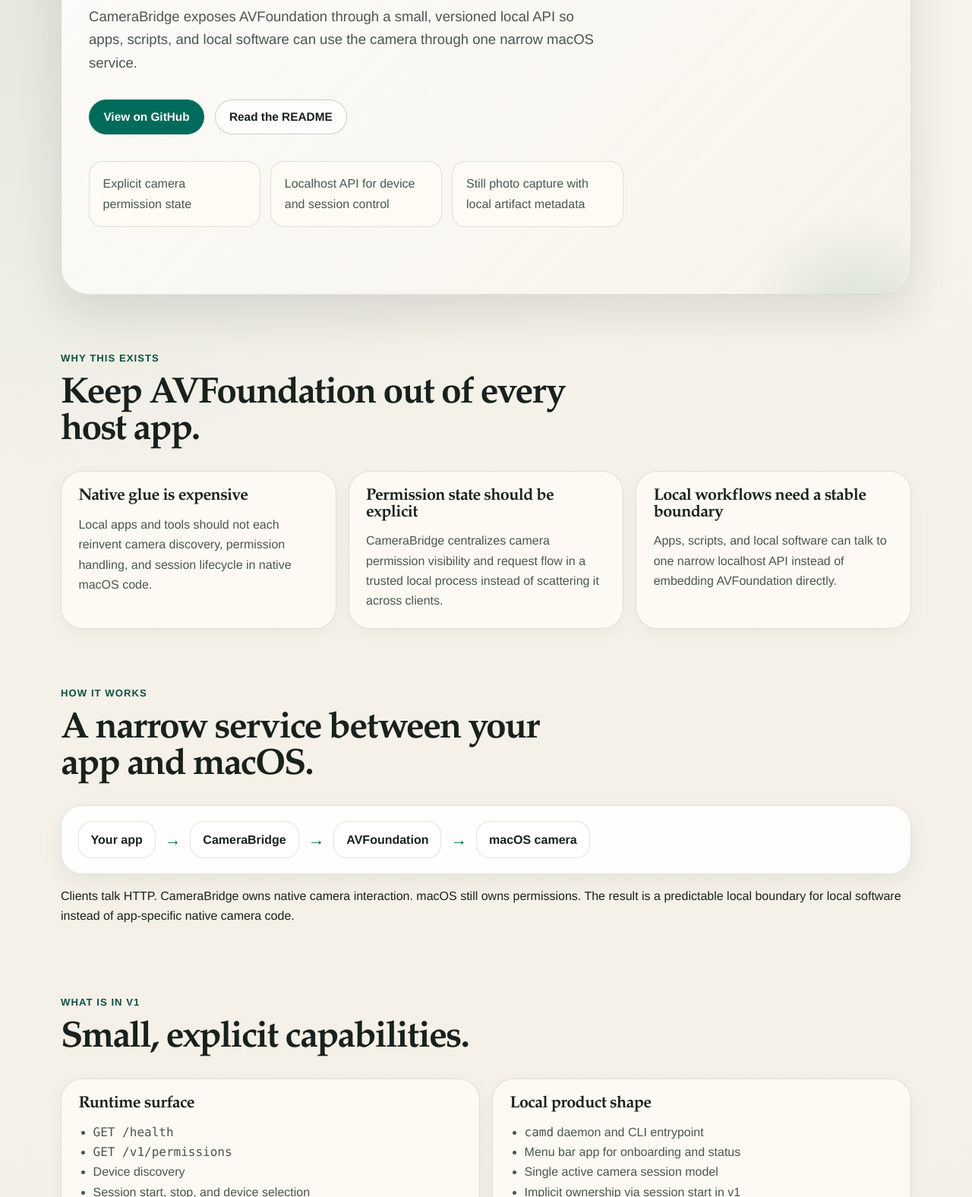
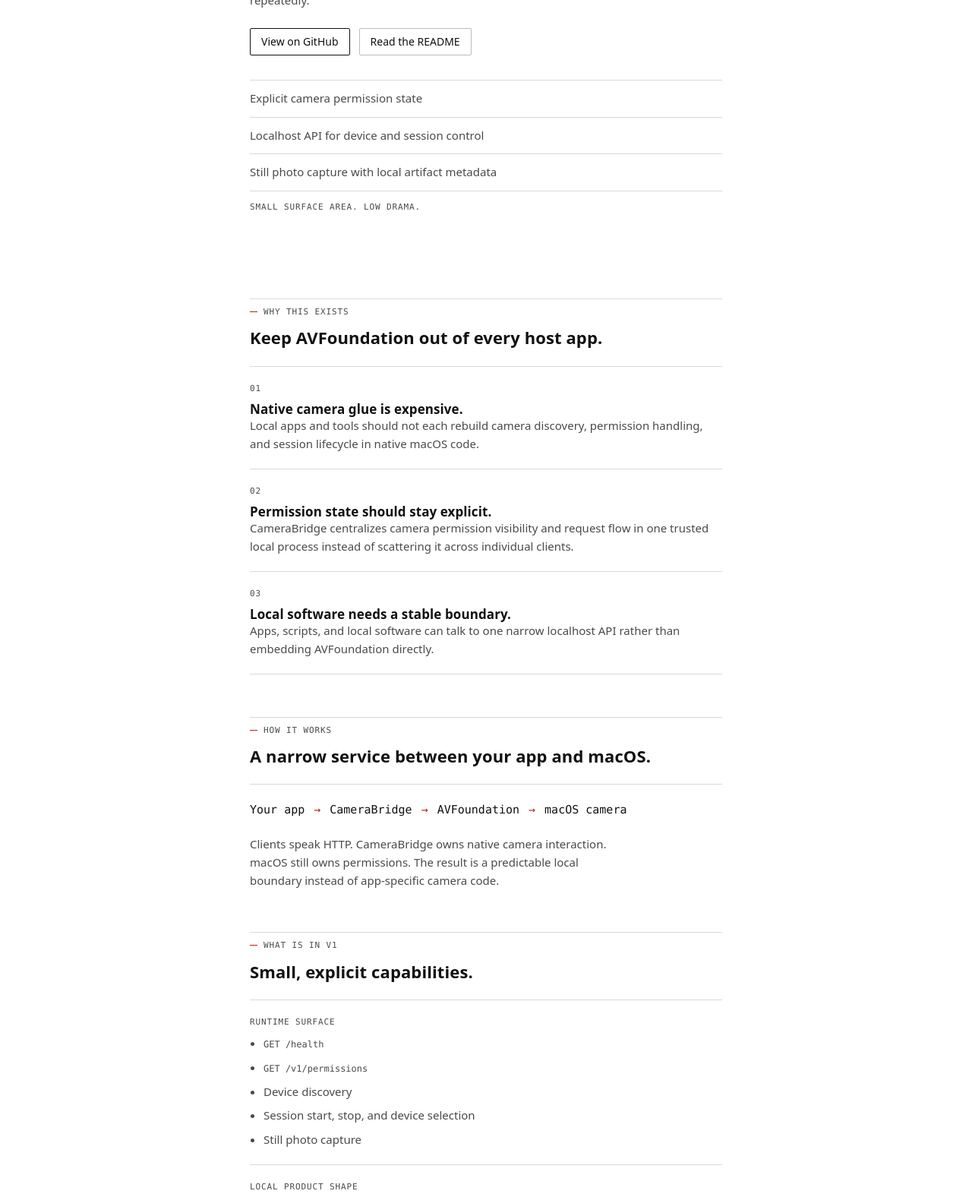
Before and after one commit to rschroed/CameraBridge, a plain HTML site: page site/index.html in a window 1280 px wide. Shown: the part 481-2057 px from the top of the page at 76% size. Drawn offline with Linux system fonts and the light colour scheme.

Commit message:
Redesign public homepage

```diff
--- a/site/index.html
+++ b/site/index.html
@@ -31,7 +31,7 @@
   </head>
   <body>
     <div class="page-shell">
-      <header class="hero">
+      <header class="site-header" id="top">
         <nav class="topbar" aria-label="Primary">
           <a class="brand" href="#top">CameraBridge</a>
           <div class="nav-links">
@@ -41,91 +41,97 @@
           </div>
         </nav>
 
-        <section class="hero-content" id="top">
+        <section class="hero">
           <p class="eyebrow">Local-only macOS camera service</p>
-          <h1>Local macOS camera service over localhost.</h1>
+          <h1>Local camera access on macOS, through one narrow localhost boundary.</h1>
           <p class="hero-copy">
-            CameraBridge exposes AVFoundation through a small, versioned local
-            API so apps, scripts, and local software can use the camera through
-            one narrow macOS service.
+            CameraBridge exposes AVFoundation through a small, versioned local API
+            so apps, scripts, and local software can use the camera through one
+            deliberate macOS service instead of embedding native glue repeatedly.
           </p>
           <div class="hero-actions">
             <a class="button button-primary" href="https://github.com/rschroed/CameraBridge"
               >View on GitHub</a
             >
-            <a class="button button-secondary" href="https://github.com/rschroed/CameraBridge/blob/main/README.md"
+            <a class="button" href="https://github.com/rschroed/CameraBridge/blob/main/README.md"
               >Read the README</a
             >
           </div>
-          <ul class="hero-points" aria-label="Highlights">
+          <ul class="hero-meta" aria-label="Highlights">
             <li>Explicit camera permission state</li>
             <li>Localhost API for device and session control</li>
             <li>Still photo capture with local artifact metadata</li>
           </ul>
+          <p class="hero-note">Small surface area. Low drama.</p>
         </section>
       </header>
 
       <main>
-        <section class="section problem">
+        <section class="section" aria-labelledby="why-title">
           <div class="section-heading">
             <p class="section-label">Why this exists</p>
-            <h2>Keep AVFoundation out of every host app.</h2>
+            <h2 id="why-title">Keep AVFoundation out of every host app.</h2>
           </div>
-          <div class="grid grid-three">
-            <article class="card">
-              <h3>Native glue is expensive</h3>
+          <div class="argument-list">
+            <article class="argument">
+              <p class="item-label">01</p>
+              <h3>Native camera glue is expensive.</h3>
               <p>
-                Local apps and tools should not each reinvent camera discovery,
+                Local apps and tools should not each rebuild camera discovery,
                 permission handling, and session lifecycle in native macOS code.
               </p>
             </article>
-            <article class="card">
-              <h3>Permission state should be explicit</h3>
+            <article class="argument">
+              <p class="item-label">02</p>
+              <h3>Permission state should stay explicit.</h3>
               <p>
                 CameraBridge centralizes camera permission visibility and request
-                flow in a trusted local process instead of scattering it across
-                clients.
+                flow in one trusted local process instead of scattering it across
+                individual clients.
               </p>
             </article>
-            <article class="card">
-              <h3>Local workflows need a stable boundary</h3>
+            <article class="argument">
+              <p class="item-label">03</p>
+              <h3>Local software needs a stable boundary.</h3>
               <p>
-                Apps, scripts, and local software can talk to one narrow
-                localhost API instead of embedding AVFoundation directly.
+                Apps, scripts, and local software can talk to one narrow localhost
+                API rather than embedding AVFoundation directly.
               </p>
             </article>
           </div>
         </section>
 
-        <section class="section architecture" id="how-it-works">
+        <section class="section" id="how-it-works" aria-labelledby="how-title">
           <div class="section-heading">
             <p class="section-label">How it works</p>
-            <h2>A narrow service between your app and macOS.</h2>
+            <h2 id="how-title">A narrow service between your app and macOS.</h2>
           </div>
           <div class="flow" aria-label="CameraBridge architecture">
-            <div class="flow-step">Your app</div>
-            <div class="flow-arrow" aria-hidden="true">→</div>
-            <div class="flow-step">CameraBridge</div>
-            <div class="flow-arrow" aria-hidden="true">→</div>
-            <div class="flow-step">AVFoundation</div>
-            <div class="flow-arrow" aria-hidden="true">→</div>
-            <div class="flow-step">macOS camera</div>
+            <p class="flow-line">
+              <span>Your app</span>
+              <span class="flow-arrow" aria-hidden="true">→</span>
+              <span>CameraBridge</span>
+              <span class="flow-arrow" aria-hidden="true">→</span>
+              <span>AVFoundation</span>
+              <span class="flow-arrow" aria-hidden="true">→</span>
+              <span>macOS camera</span>
+            </p>
           </div>
           <p class="section-copy">
-            Clients talk HTTP. CameraBridge owns native camera interaction. macOS
+            Clients speak HTTP. CameraBridge owns native camera interaction. macOS
             still owns permissions. The result is a predictable local boundary
-            for local software instead of app-specific native camera code.
+            instead of app-specific camera code.
           </p>
         </section>
 
-        <section class="section features" id="v1">
+        <section class="section" id="v1" aria-labelledby="v1-title">
           <div class="section-heading">
             <p class="section-label">What is in v1</p>
-            <h2>Small, explicit capabilities.</h2>
+            <h2 id="v1-title">Small, explicit capabilities.</h2>
           </div>
-          <div class="grid grid-two">
-            <article class="card feature-list">
-              <h3>Runtime surface</h3>
+          <div class="scope-list">
+            <article class="scope-block">
+              <p class="item-label">Runtime surface</p>
               <ul>
                 <li><code>GET /health</code></li>
                 <li><code>GET /v1/permissions</code></li>
@@ -134,8 +140,8 @@
                 <li>Still photo capture</li>
               </ul>
             </article>
-            <article class="card feature-list">
-              <h3>Local product shape</h3>
+            <article class="scope-block">
+              <p class="item-label">Local product shape</p>
               <ul>
                 <li><code>camd</code> daemon and CLI entrypoint</li>
                 <li>Menu bar app for onboarding and status</li>
@@ -148,14 +154,14 @@
           </div>
         </section>
 
-        <section class="section trust">
+        <section class="section" aria-labelledby="trust-title">
           <div class="section-heading">
             <p class="section-label">Trust model</p>
-            <h2>Local-first constraints, stated clearly.</h2>
+            <h2 id="trust-title">Local-first constraints, stated clearly.</h2>
           </div>
-          <div class="grid grid-two">
-            <article class="card">
-              <h3>What CameraBridge is</h3>
+          <div class="trust-grid">
+            <article class="trust-block">
+              <p class="item-label">What CameraBridge is</p>
               <ul>
                 <li>macOS only</li>
                 <li>localhost only</li>
@@ -165,8 +171,8 @@
                 <li>Single-user machine assumption</li>
               </ul>
             </article>
-            <article class="card">
-              <h3>What CameraBridge is not</h3>
+            <article class="trust-block">
+              <p class="item-label">What CameraBridge is not</p>
               <ul>
                 <li>Not remote access</li>
                 <li>Not cloud sync</li>
@@ -177,12 +183,12 @@
           </div>
         </section>
 
-        <section class="section example" id="example">
+        <section class="section" id="example" aria-labelledby="example-title">
           <div class="section-heading">
             <p class="section-label">Quick example</p>
-            <h2>Health and permissions over a local HTTP boundary.</h2>
+            <h2 id="example-title">Health and permissions over local HTTP.</h2>
           </div>
-          <div class="example-card">
+          <div class="example-block">
             <pre><code>curl http://127.0.0.1:PORT/health
 
 {
@@ -195,36 +201,38 @@
   "status": "not_determined"
 }</code></pre>
           </div>
+          <p class="annotation">Readable by humans. Legible to agents.</p>
           <p class="section-copy">
-            The shipped v1 surface is intentionally small: health, permission
+            The shipped v1 surface stays intentionally small: health, permission
             visibility, device discovery, session control, and still capture.
             Mutating routes use bearer-token protection, with ownership
             established implicitly when a client starts the session.
           </p>
         </section>
 
-        <section class="section cta">
-          <div class="cta-panel">
-            <div>
+        <section class="section section-closing" aria-labelledby="cta-title">
+          <div class="section-heading">
             <p class="section-label">Get started</p>
-              <h2>Use the repo as the source of truth.</h2>
-              <p>
-                Read the docs, track the current implementation status, and
-                follow the API contract for the current CameraBridge v1 slice.
+            <h2 id="cta-title">Use the repo as the source of truth.</h2>
+          </div>
+          <p class="section-copy">
+            Read the docs, track current implementation status, and follow the
+            published contract for the present CameraBridge v1 slice.
           </p>
-            </div>
           <div class="cta-actions">
             <a class="button button-primary" href="https://github.com/rschroed/CameraBridge"
               >Open the GitHub repo</a
             >
-              <a class="button button-secondary" href="https://github.com/rschroed/CameraBridge/blob/main/docs/api/v1.md"
+            <a class="button" href="https://github.com/rschroed/CameraBridge/blob/main/docs/api/v1.md"
               >API contract</a
             >
-              <a class="button button-secondary" href="https://github.com/rschroed/CameraBridge/blob/main/docs/roadmap/v1.md"
+            <a class="button" href="https://github.com/rschroed/CameraBridge/blob/main/docs/roadmap/v1.md"
               >v1 roadmap</a
             >
           </div>
-          </div>
+          <p class="annotation">
+            Predictable enough for scripts. Civilized enough for people.
+          </p>
         </section>
       </main>
     </div>
--- a/site/styles.css
+++ b/site/styles.css
@@ -1,22 +1,28 @@
 :root {
-  --bg: #f5f1e8;
-  --bg-panel: rgba(255, 252, 246, 0.82);
-  --surface: #fffdfa;
-  --surface-strong: #fffefc;
-  --border: rgba(46, 60, 52, 0.14);
-  --border-strong: rgba(46, 60, 52, 0.24);
-  --text: #18211d;
-  --text-muted: #49564e;
-  --accent: #006b5a;
-  --accent-strong: #0d4f43;
-  --shadow: 0 24px 60px rgba(21, 34, 28, 0.12);
-  --radius-lg: 28px;
-  --radius-md: 18px;
-  --radius-sm: 12px;
-  --page-width: 1120px;
+  --bg: #ffffff;
+  --text: #111111;
+  --text-muted: #4a4a4a;
+  --rule: #d9d9d9;
+  --rule-strong: #bcbcbc;
+  --accent: #b42318;
+  --focus: #b42318;
+  --measure: 620px;
+  --space-1: 4px;
+  --space-2: 8px;
+  --space-3: 12px;
+  --space-4: 16px;
+  --space-5: 20px;
+  --space-6: 24px;
+  --space-7: 32px;
+  --space-8: 40px;
+  --space-9: 56px;
+  --space-10: 72px;
+  --radius: 2px;
 }
 
-* {
+*,
+*::before,
+*::after {
   box-sizing: border-box;
 }
 
@@ -26,12 +32,12 @@
 
 body {
   margin: 0;
-  font-family: "Iowan Old Style", "Palatino Linotype", "Book Antiqua", Palatino,
-    Georgia, serif;
-  background:
-    radial-gradient(circle at top left, rgba(0, 107, 90, 0.12), transparent 32%),
-    linear-gradient(180deg, #f7f4ec 0%, #f2ede3 100%);
+  background: var(--bg);
   color: var(--text);
+  font-family: system-ui, -apple-system, BlinkMacSystemFont, "Segoe UI", sans-serif;
+  font-size: 15px;
+  line-height: 1.58;
+  text-rendering: optimizeLegibility;
 }
 
 a {
@@ -39,370 +45,378 @@
   text-decoration: none;
 }
 
+a:hover {
+  color: var(--accent);
+}
+
+a:focus-visible,
+button:focus-visible {
+  outline: 2px solid var(--focus);
+  outline-offset: 3px;
+}
+
 code,
-pre {
-  font-family: "SFMono-Regular", "SF Mono", Consolas, "Liberation Mono",
-    Menlo, monospace;
+pre,
+.brand,
+.nav-links,
+.eyebrow,
+.section-label,
+.item-label,
+.hero-note,
+.annotation {
+  font-family: "SF Mono", SFMono-Regular, ui-monospace, Menlo, Consolas, monospace;
 }
 
 .page-shell {
-  width: min(calc(100% - 2rem), var(--page-width));
+  width: min(calc(100% - 48px), calc(var(--measure) + 2px));
   margin: 0 auto;
-  padding: 1rem 0 4rem;
+  padding: var(--space-6) 0 var(--space-10);
 }
 
-.hero {
+.site-header,
+.section {
   position: relative;
-  overflow: hidden;
-  padding: 1.25rem;
-  border: 1px solid var(--border);
-  border-radius: calc(var(--radius-lg) + 8px);
-  background:
-    linear-gradient(135deg, rgba(255, 255, 255, 0.94), rgba(247, 243, 234, 0.8)),
-    radial-gradient(circle at right top, rgba(0, 107, 90, 0.14), transparent 34%);
-  box-shadow: var(--shadow);
 }
 
-.hero::after {
+.site-header::before,
+.section::before {
   content: "";
-  position: absolute;
-  inset: auto -8% -24% auto;
-  width: 20rem;
-  height: 20rem;
-  border-radius: 50%;
-  background: radial-gradient(circle, rgba(0, 107, 90, 0.14), transparent 68%);
-  pointer-events: none;
-}
-
-.topbar,
-.hero-content,
-.section,
-.cta-panel {
-  position: relative;
-  z-index: 1;
+  display: block;
+  width: 100%;
+  height: 1px;
+  background: var(--rule);
 }
 
 .topbar {
   display: flex;
-  align-items: center;
+  align-items: baseline;
   justify-content: space-between;
-  gap: 1rem;
+  gap: var(--space-4);
+  padding: var(--space-4) 0 var(--space-8);
 }
 
 .brand,
+.nav-links,
+.eyebrow,
 .section-label,
-.eyebrow {
-  font-family: "Avenir Next Condensed", "Franklin Gothic Medium", "Arial Narrow",
-    Arial, sans-serif;
+.item-label,
+.hero-note,
+.annotation {
+  font-size: 11px;
   letter-spacing: 0.08em;
   text-transform: uppercase;
 }
 
 .brand {
-  font-size: 0.95rem;
-  font-weight: 700;
+  font-weight: 600;
 }
 
 .nav-links {
   display: flex;
   flex-wrap: wrap;
-  gap: 1.25rem;
+  gap: var(--space-4);
   color: var(--text-muted);
-  font-family: "Avenir Next", "Helvetica Neue", Helvetica, Arial, sans-serif;
-  font-size: 0.95rem;
 }
 
-.hero-content {
-  max-width: 46rem;
-  padding: 5rem 1rem 4.25rem;
+.nav-links a {
+  position: relative;
+  padding-bottom: 2px;
+}
+
+.nav-links a:hover,
+.nav-links a:focus-visible {
+  color: var(--accent);
+}
+
+.hero {
+  padding: 0 0 var(--space-9);
+}
+
+.eyebrow,
+.section-label,
+.item-label,
+.hero-note,
+.annotation {
+  margin: 0;
+  color: var(--text-muted);
 }
 
 .eyebrow,
 .section-label {
-  margin: 0 0 0.75rem;
-  color: var(--accent-strong);
-  font-size: 0.82rem;
-  font-weight: 700;
+  position: relative;
+  display: inline-flex;
+  align-items: center;
+  gap: var(--space-2);
+}
+
+.eyebrow::before,
+.section-label::before {
+  content: "";
+  display: inline-block;
+  width: 10px;
+  height: 1px;
+  background: var(--accent);
+}
+
+h1,
+h2,
+h3,
+p,
+ul,
+ol,
+pre {
+  margin: 0;
 }
 
 h1,
 h2,
 h3 {
-  margin: 0;
-  line-height: 1;
+  font-weight: 560;
+  letter-spacing: 0.005em;
+  color: var(--text);
 }
 
 h1 {
-  max-width: 12ch;
-  font-size: clamp(3.3rem, 9vw, 6.2rem);
-  font-weight: 700;
-  letter-spacing: -0.05em;
+  max-width: 13ch;
+  margin-top: var(--space-3);
+  font-size: 30px;
+  line-height: 1.15;
 }
 
 h2 {
-  font-size: clamp(2rem, 4vw, 3rem);
-  font-weight: 700;
-  letter-spacing: -0.04em;
+  margin-top: var(--space-3);
+  font-size: 22px;
+  line-height: 1.2;
 }
 
 h3 {
-  font-size: 1.35rem;
-  font-weight: 700;
-  letter-spacing: -0.03em;
-}
-
-p,
-li {
-  line-height: 1.65;
+  font-size: 17px;
+  line-height: 1.25;
 }
 
 .hero-copy,
-.section-copy,
-.cta-panel p,
-.card p,
-.card li,
-.nav-links {
-  font-family: "Avenir Next", "Helvetica Neue", Helvetica, Arial, sans-serif;
+.section-copy {
+  max-width: 58ch;
+  color: var(--text-muted);
 }
 
 .hero-copy {
-  margin: 1.4rem 0 0;
-  max-width: 42rem;
-  font-size: 1.16rem;
-  color: var(--text-muted);
+  margin-top: var(--space-5);
 }
 
 .hero-actions,
 .cta-actions {
   display: flex;
   flex-wrap: wrap;
-  gap: 0.85rem;
+  gap: var(--space-3);
 }
 
 .hero-actions {
-  margin-top: 2rem;
+  margin-top: var(--space-6);
 }
 
 .button {
   display: inline-flex;
   align-items: center;
   justify-content: center;
-  min-height: 2.9rem;
-  padding: 0.8rem 1.15rem;
-  border-radius: 999px;
-  border: 1px solid var(--border-strong);
-  font-family: "Avenir Next", "Helvetica Neue", Helvetica, Arial, sans-serif;
-  font-size: 0.96rem;
-  font-weight: 600;
+  min-height: 36px;
+  padding: 0 14px;
+  border: 1px solid var(--rule-strong);
+  border-radius: var(--radius);
+  font-size: 14px;
+  line-height: 1;
   transition:
-    transform 160ms ease,
-    border-color 160ms ease,
-    background-color 160ms ease;
+    color 140ms ease,
+    border-color 140ms ease,
+    transform 140ms ease;
 }
 
 .button:hover,
 .button:focus-visible {
+  border-color: var(--accent);
+  color: var(--accent);
   transform: translateY(-1px);
 }
 
 .button-primary {
-  background: var(--accent);
-  border-color: var(--accent);
-  color: #f8fbf9;
-}
-
-.button-primary:hover,
-.button-primary:focus-visible {
-  background: var(--accent-strong);
-  border-color: var(--accent-strong);
-}
-
-.button-secondary {
-  background: rgba(255, 255, 255, 0.64);
+  border-color: var(--text);
   color: var(--text);
 }
 
-.button-secondary:hover,
-.button-secondary:focus-visible {
-  background: rgba(255, 255, 255, 0.88);
+.hero-meta {
+  display: grid;
+  gap: 0;
+  margin-top: var(--space-7);
+  padding: 0;
+  list-style: none;
+  border-top: 1px solid var(--rule);
 }
 
-.hero-points {
-  display: grid;
-  grid-template-columns: repeat(3, minmax(0, 1fr));
-  gap: 0.85rem;
-  margin: 2.2rem 0 0;
-  padding: 0;
-  list-style: none;
-  font-family: "Avenir Next", "Helvetica Neue", Helvetica, Arial, sans-serif;
-}
-
-.hero-points li,
-.card,
-.example-card,
-.cta-panel {
-  border: 1px solid var(--border);
-  background: var(--bg-panel);
-  backdrop-filter: blur(10px);
-}
-
-.hero-points li {
-  padding: 1rem 1.1rem;
-  border-radius: var(--radius-md);
+.hero-meta li {
+  padding: var(--space-3) 0;
+  border-bottom: 1px solid var(--rule);
   color: var(--text-muted);
 }
 
+.hero-note,
+.annotation {
+  margin-top: var(--space-3);
+}
+
 .section {
-  padding: 4.6rem 0 0;
+  padding: var(--space-9) 0 0;
 }
 
 .section-heading {
-  max-width: 44rem;
-  margin-bottom: 1.8rem;
+  margin-bottom: var(--space-6);
 }
 
-.grid {
-  display: grid;
-  gap: 1rem;
+.argument-list,
+.scope-list,
+.trust-grid {
+  border-top: 1px solid var(--rule);
 }
 
-.grid-three {
-  grid-template-columns: repeat(3, minmax(0, 1fr));
+.argument,
+.scope-block,
+.trust-block {
+  padding: var(--space-5) 0;
+  border-bottom: 1px solid var(--rule);
 }
 
-.grid-two {
-  grid-template-columns: repeat(2, minmax(0, 1fr));
+.argument h3,
+.scope-block ul,
+.trust-block ul {
+  margin-top: var(--space-2);
 }
 
-.card {
-  padding: 1.4rem;
-  border-radius: var(--radius-lg);
-  box-shadow: 0 8px 24px rgba(21, 34, 28, 0.04);
-}
-
-.card p,
-.card ul {
-  margin: 0.8rem 0 0;
+.argument p:last-child,
+.scope-block li,
+.trust-block li {
   color: var(--text-muted);
 }
 
-.card ul {
-  padding-left: 1.2rem;
+.scope-block ul,
+.trust-block ul {
+  padding-left: 18px;
+}
+
+.scope-block li + li,
+.trust-block li + li {
+  margin-top: var(--space-2);
+}
+
+code {
+  font-size: 12px;
 }
 
 .flow {
-  display: grid;
-  grid-template-columns: repeat(7, auto);
-  justify-content: start;
-  align-items: center;
-  gap: 0.75rem;
-  padding: 1.25rem 1.35rem;
-  border: 1px solid var(--border);
-  border-radius: var(--radius-lg);
-  background: var(--surface-strong);
-  box-shadow: 0 10px 28px rgba(21, 34, 28, 0.06);
+  margin-top: var(--space-2);
+  padding: var(--space-5) 0 0;
+  border-top: 1px solid var(--rule);
 }
 
-.flow-step,
-.flow-arrow {
-  font-family: "Avenir Next", "Helvetica Neue", Helvetica, Arial, sans-serif;
-}
-
-.flow-step {
-  padding: 0.9rem 1rem;
-  border: 1px solid var(--border);
-  border-radius: var(--radius-md);
-  background: rgba(255, 255, 255, 0.92);
-  font-weight: 600;
+.flow-line {
+  display: flex;
+  flex-wrap: wrap;
+  align-items: center;
+  justify-content: flex-start;
+  gap: var(--space-3);
+  color: var(--text);
+  font-family: "SF Mono", SFMono-Regular, ui-monospace, Menlo, Consolas, monospace;
+  font-size: 15px;
+  line-height: 1.8;
 }
 
 .flow-arrow {
-  font-size: 1.35rem;
   color: var(--accent);
 }
 
-.example-card {
-  overflow-x: auto;
-  padding: 1.25rem;
-  border-radius: var(--radius-lg);
-  box-shadow: 0 10px 28px rgba(21, 34, 28, 0.08);
+.section-copy {
+  margin-top: var(--space-5);
 }
 
-.example-card pre {
-  margin: 0;
-  font-size: 0.95rem;
-  color: #103f35;
+.example-block {
+  overflow-x: auto;
+  margin-top: var(--space-2);
+  padding: var(--space-5);
+  border: 1px solid var(--rule);
+  background: #fcfcfc;
 }
 
-.cta-panel {
-  display: grid;
-  grid-template-columns: 1.25fr 1fr;
-  gap: 1.5rem;
-  align-items: center;
-  padding: 1.6rem;
-  border-radius: calc(var(--radius-lg) + 4px);
-  box-shadow: 0 16px 40px rgba(21, 34, 28, 0.08);
+.example-block pre {
+  min-width: max-content;
+  font-size: 12px;
+  line-height: 1.65;
+  color: var(--text);
 }
 
-.cta-panel p {
-  margin: 0.85rem 0 0;
-  color: var(--text-muted);
+.section-closing .cta-actions {
+  margin-top: var(--space-6);
 }
 
-@media (max-width: 960px) {
-  .hero-points,
-  .grid-three,
-  .grid-two,
-  .cta-panel {
-    grid-template-columns: 1fr;
+@media (min-width: 880px) {
+  .trust-grid {
+    display: grid;
+    grid-template-columns: repeat(2, minmax(0, 1fr));
+    column-gap: var(--space-7);
   }
 
-  .flow {
-    grid-template-columns: 1fr;
-    justify-items: start;
+  .trust-block {
+    border-bottom: none;
   }
 
-  .flow-arrow {
-    transform: rotate(90deg);
-    margin-left: 0.35rem;
+  .trust-block:first-child {
+    border-right: 1px solid var(--rule);
+    padding-right: var(--space-7);
+  }
+
+  .trust-block:last-child {
+    padding-left: var(--space-1);
   }
 }
 
 @media (max-width: 720px) {
   .page-shell {
-    width: min(calc(100% - 1rem), var(--page-width));
-    padding-top: 0.5rem;
-  }
-
-  .hero {
-    padding: 1rem;
-    border-radius: 28px;
+    width: min(calc(100% - 24px), calc(var(--measure) + 2px));
+    padding-top: var(--space-4);
+    padding-bottom: var(--space-9);
   }
 
   .topbar {
     flex-direction: column;
     align-items: flex-start;
-  }
-
-  .hero-content {
-    padding: 3.5rem 0.25rem 2.75rem;
+    padding-bottom: var(--space-7);
   }
 
   h1 {
-    font-size: clamp(2.8rem, 16vw, 4.2rem);
+    font-size: 26px;
   }
 
   h2 {
-    font-size: clamp(1.7rem, 9vw, 2.5rem);
+    font-size: 20px;
   }
 
-  .button,
-  .hero-actions .button,
-  .cta-actions .button {
+  .section {
+    padding-top: var(--space-8);
+  }
+
+  .flow {
+    padding-top: var(--space-4);
+  }
+
+  .flow-line {
+    gap: var(--space-2);
+    font-size: 14px;
+    line-height: 1.9;
+  }
+
+  .button {
     width: 100%;
   }
 
-  .section {
-    padding-top: 3.5rem;
+  .hero-actions,
+  .cta-actions {
+    flex-direction: column;
   }
 }
```
Lines whose indentation alone changed are shown as unchanged.
